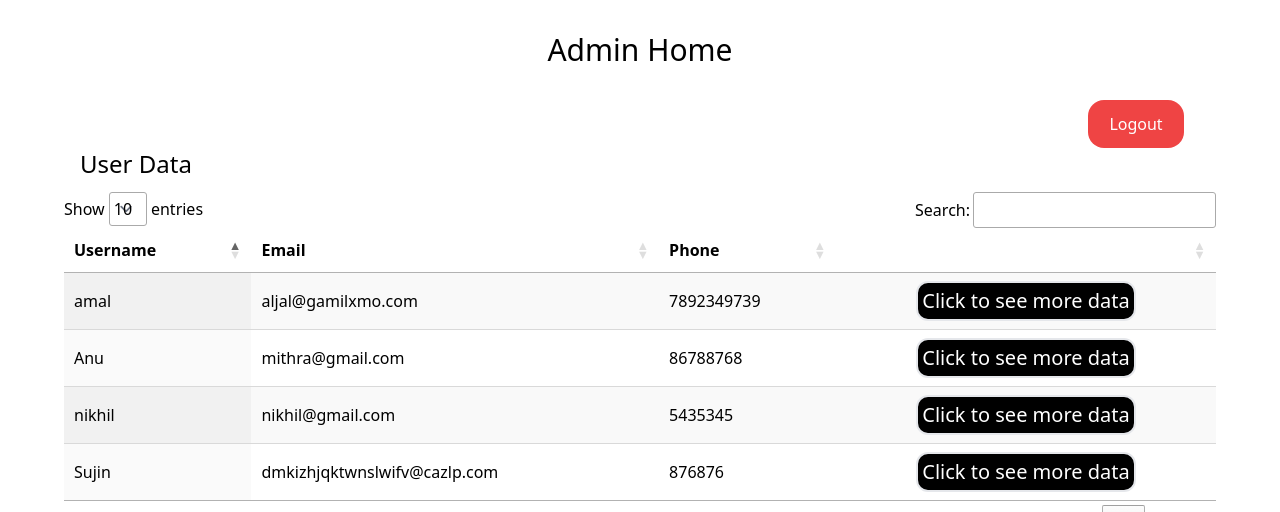
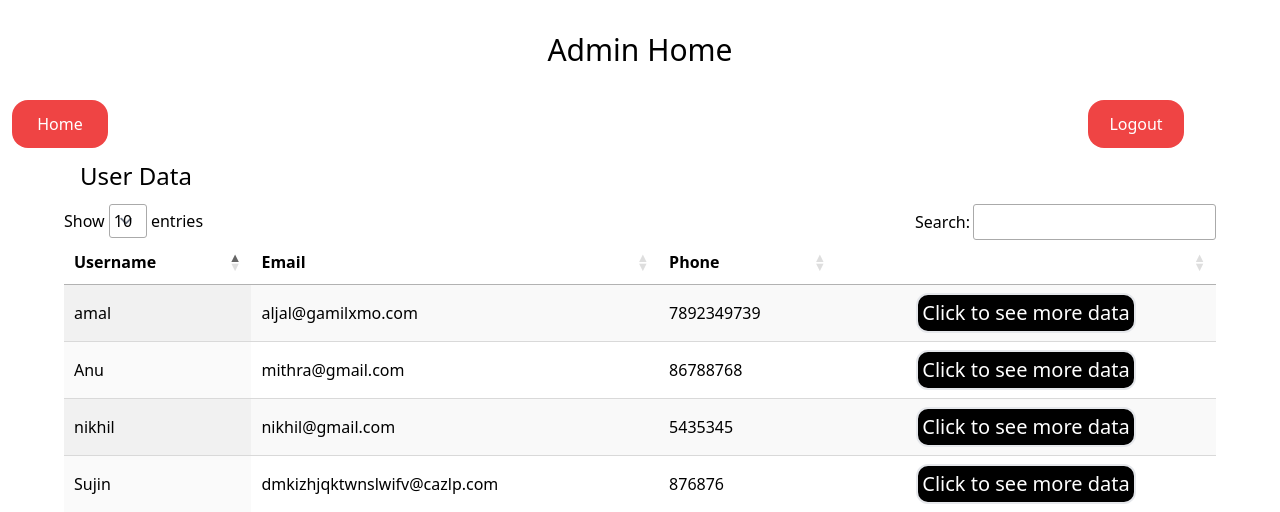
Before and after one commit to Amal-JS/matrimony, a Django app: page /admin/ in a window 1280 px wide. Shown: the top 512 px of the page. Run offline with Django 5.2, Linux system fonts and the light colour scheme; a user stored in the database is signed in; data comes from the database, SQL or seed files in the repository; both versions use the stored data as it was after the commit; some libraries are stand-ins or nearby versions.

Commit message:
updated admin

```diff
--- a/kerala_matrimony_clone/admin_app/templates/admin_app/index.html
+++ b/kerala_matrimony_clone/admin_app/templates/admin_app/index.html
@@ -7,8 +7,9 @@
 
 
 <h1 class="text-center text-3xl my-8 "> Admin Home</h1>
-<div class="flex pr-24 justify-end">
+<div class="flex pr-24 justify-between mb-3">
 
+    <a class="bg-red-500 text-white rounded-2xl mx-3 p-3 w-24 text-center" href="{% url 'admin_index' %}">Home</a>
     <a class="bg-red-500 text-white rounded-2xl p-3 w-24 text-center" href="{% url 'admin_logout' %}">Logout</a>
 </div>
 
--- a/kerala_matrimony_clone/admin_app/templates/admin_app/user_details.html
+++ b/kerala_matrimony_clone/admin_app/templates/admin_app/user_details.html
@@ -13,6 +13,9 @@
 </div>
 
 <div class=" w-full px-24 my-10">
+    <div class="flex justify-center">
+        <img class="w-48 h-48 rounded-2xl" src="{{user.profile_picture.url}}" style="border-radius: 50%"/>
+    </div>
     <div class="flex mt-4 border-2 border-gray-200">
         <div class="w-1/4 flex items-center">
             <p class="text-2xl text-black font-light mx-3 text-center">Looking For</p>
--- a/kerala_matrimony_clone/auth_app/templates/auth_app/user_home_base.html
+++ b/kerala_matrimony_clone/auth_app/templates/auth_app/user_home_base.html
@@ -41,7 +41,7 @@
 
 
             <div class="flex items-center mx-2">
-                <img src="{% if request.user.profile_picture %}{{ request.user.profile_picture.url }}{% else %}{% static '/images/default_user.jpeg' %}{% endif %}"
+                <img class="w-20 h-20" style="border-radius: 50%;" src="{% if request.user.profile_picture %}{{ request.user.profile_picture.url }}{% else %}{% static '/images/default_user.jpeg' %}{% endif %}"
            />
             </div>
             <a class="bg-[#f48323] text-white rounded-2xl p-3 w-24 text-center" href="{% url 'logout_user' %}">Logout</a>
```
Also changed, not shown: kerala_matrimony_clone/db.sqlite3.
